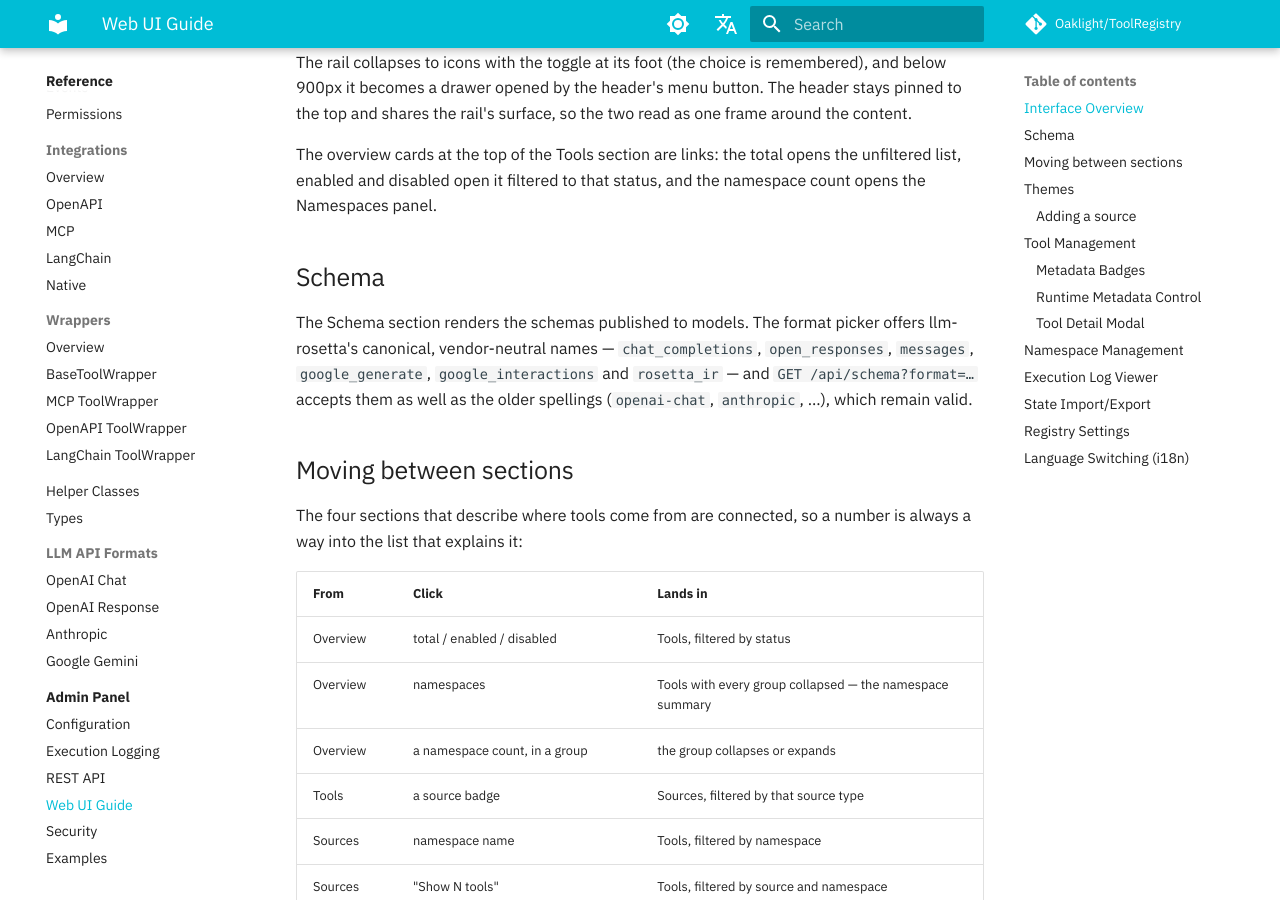
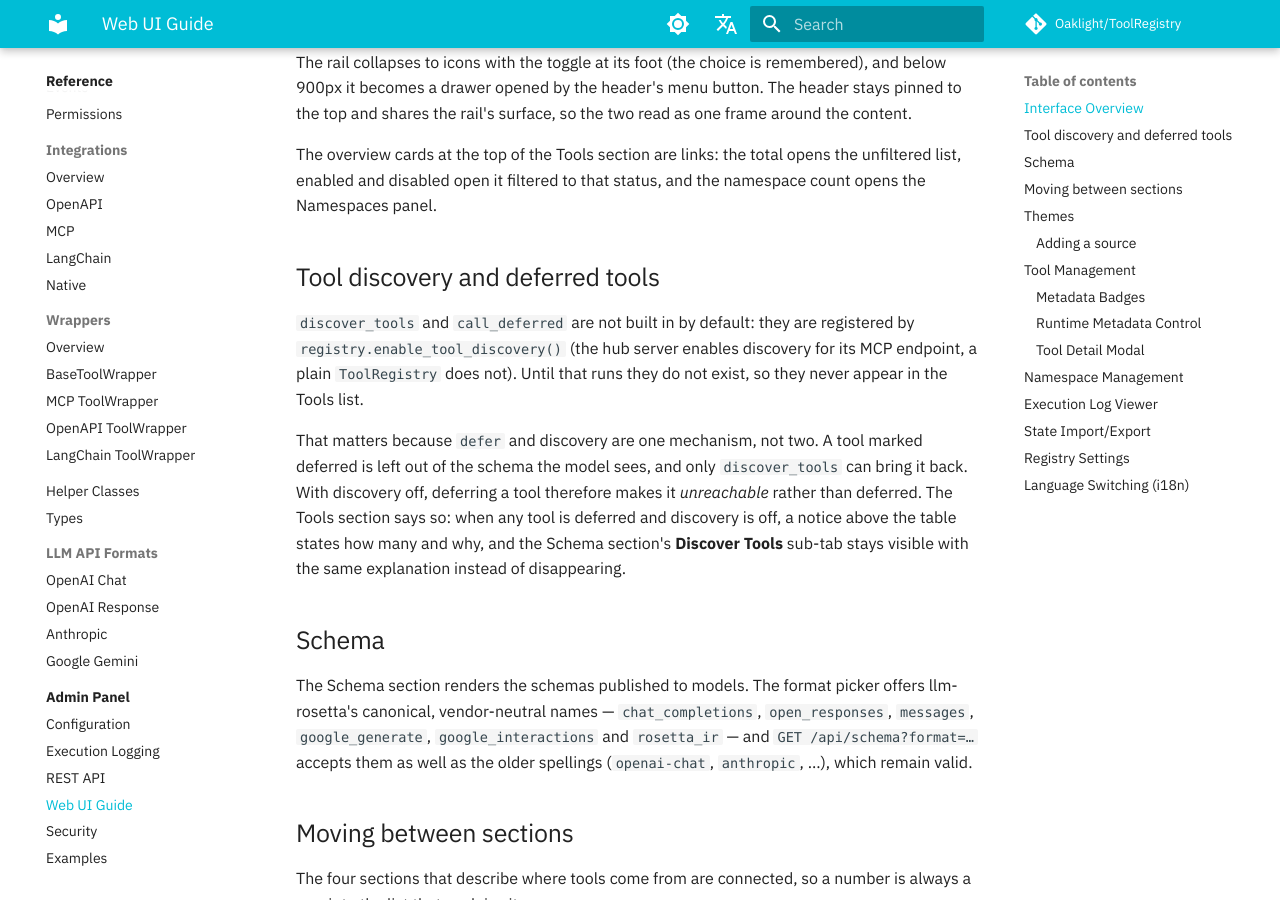
Before and after one commit to Oaklight/ToolRegistry, an MkDocs documentation site: the page built from docs/admin/web-ui.md, in a window 1280 px wide and 900 px high, scrolled down 783 px. Built offline with MkDocs 1.6.1 and Material for MkDocs 9.7.7, drawn with Linux system fonts in a browser that asks for light colours; some web fonts are replaced; comment, search, counter and statistics services are not loaded.

Commit message:
docs(admin): when discover_tools exists, and the deferred-without-discovery trap

```diff
--- a/docs/admin/web-ui.md
+++ b/docs/admin/web-ui.md
@@ -30,6 +30,21 @@ the two read as one frame around the content.
 The overview cards at the top of the Tools section are links: the total opens
 the unfiltered list, enabled and disabled open it filtered to that status, and
 the namespace count opens the Namespaces panel.
+
+## Tool discovery and deferred tools
+
+`discover_tools` and `call_deferred` are not built in by default: they are
+registered by `registry.enable_tool_discovery()` (the hub server enables
+discovery for its MCP endpoint, a plain `ToolRegistry` does not). Until that
+runs they do not exist, so they never appear in the Tools list.
+
+That matters because `defer` and discovery are one mechanism, not two. A tool
+marked deferred is left out of the schema the model sees, and only
+`discover_tools` can bring it back. With discovery off, deferring a tool
+therefore makes it *unreachable* rather than deferred. The Tools section says
+so: when any tool is deferred and discovery is off, a notice above the table
+states how many and why, and the Schema section's **Discover Tools** sub-tab
+stays visible with the same explanation instead of disappearing.
 
 ## Schema
 
```
Also changed, not shown: docs/changelog.md (+1 -0 lines).
